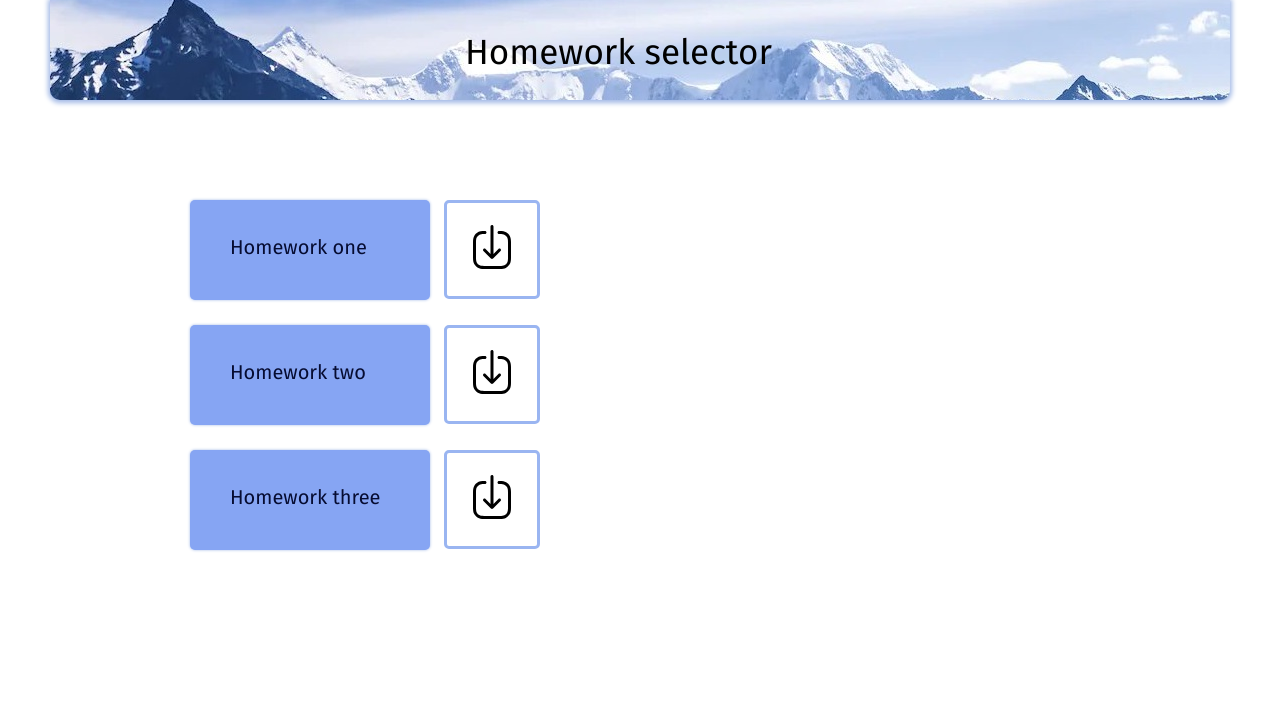
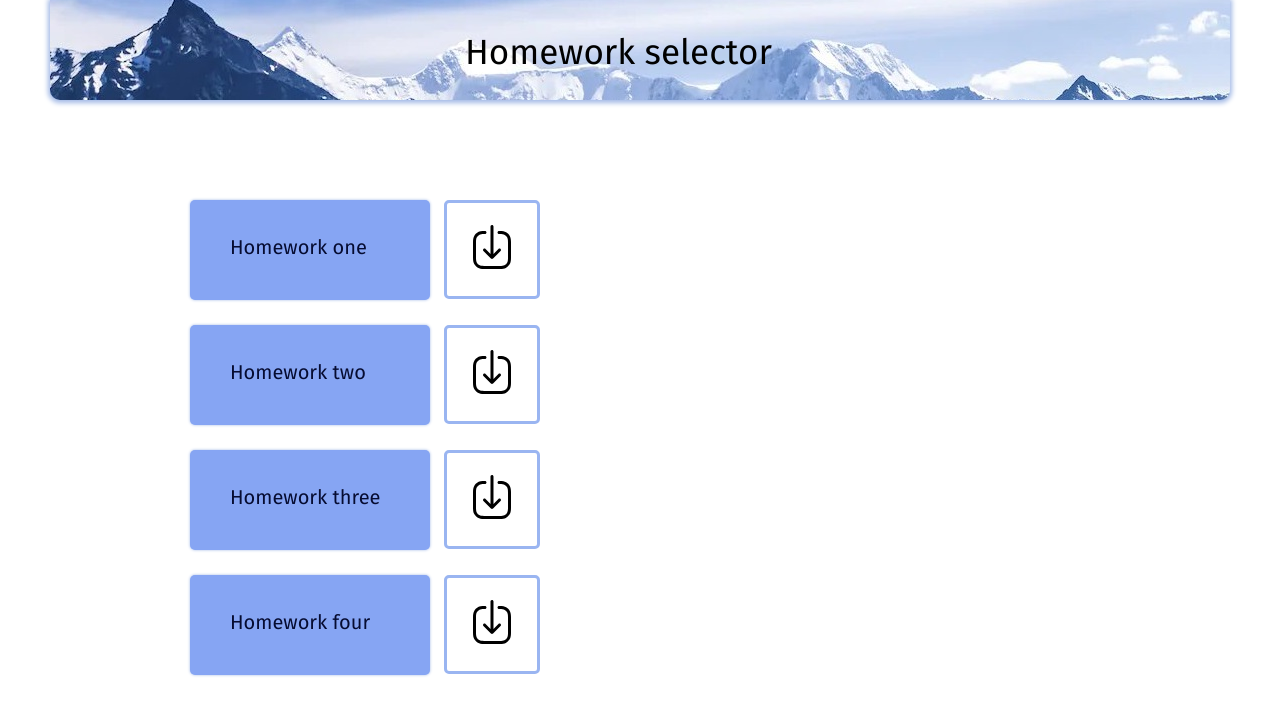
Before and after one commit to omgwer/ispring_learn, a plain HTML site: page index.html in a window 1280 px wide. Drawn offline with Linux system fonts and the light colour scheme.

Commit message:
Update index.html

```diff
--- a/index.html
+++ b/index.html
@@ -34,6 +34,13 @@
                 </a>
                 <a class="link_homework" href="3_homework/index.html">Homework three</a>
             </div>
+
+            <div class="block_homework" >
+                <a class="link_download" href="https://downgit.github.io/#/home?url=https://github.com/omgwer/ispring_learn/tree/main/4_homework">
+                    <img src="image/icon_download.svg" alt="icon_download">
+                </a>
+                <a class="link_homework" href="4_homework/dist/index.html">Homework four</a>
+            </div>
         </div>
     </div>
 </body>
```
